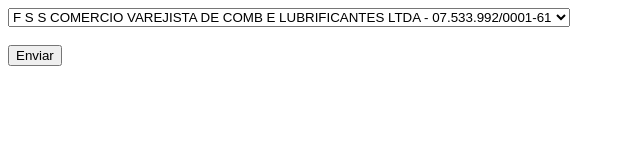
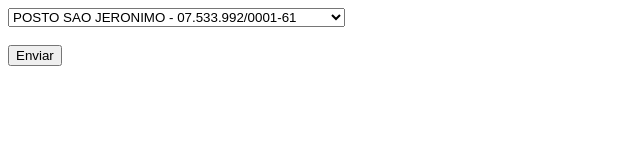
Before and after one commit to pantojacamilla/xml-parser, a website with bundled scripts: page index.html in a window 1280 px wide. Shown: the whole page, without its empty margins (0-640 px from the left). Built offline with nearby package versions, Linux system fonts and the light colour scheme.

Commit message:
Modifica os numeros em values

```diff
--- a/index.html
+++ b/index.html
@@ -14,8 +14,9 @@
   <form id="selecao-empresa">
 
     <select name="empresa" id="empresa">
-      <option value="0">F S S COMERCIO VAREJISTA DE COMB E LUBRIFICANTES LTDA - 07.533.992/0001-61</option>
-      <option value="1">ALESAT COMBUSTIVEIS S.A. - 23.314.594/0035-50</option>
+      <option value="1">POSTO SAO JERONIMO - 07.533.992/0001-61</option>
+      <option value="2">POSTO KM 29 - 07.533.992/0002-42</option>
+      <option value="3">ALESAT COMBUSTIVEIS S.A. - 23.314.594/0035-50</option>
     </select>
     <br><br>
     <input type="submit" value="Enviar">
@@ -23,7 +24,6 @@
   </form>
 
   <script src="./js/index.js" type="module"></script>
-  <!-- <script src="./js/Empresa.js" type="module"></script> -->
 </body>
 
 </html>
```
